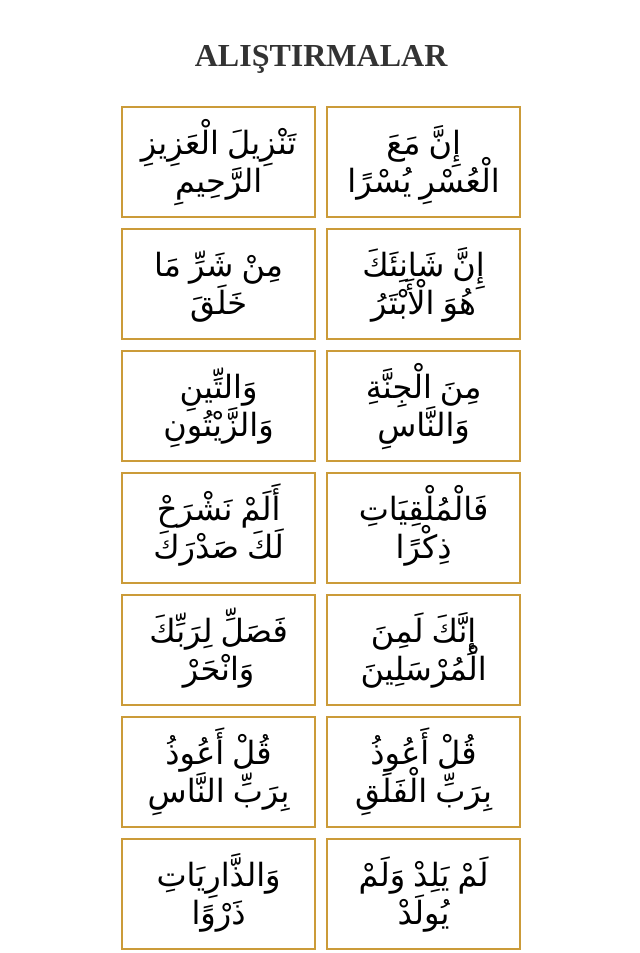
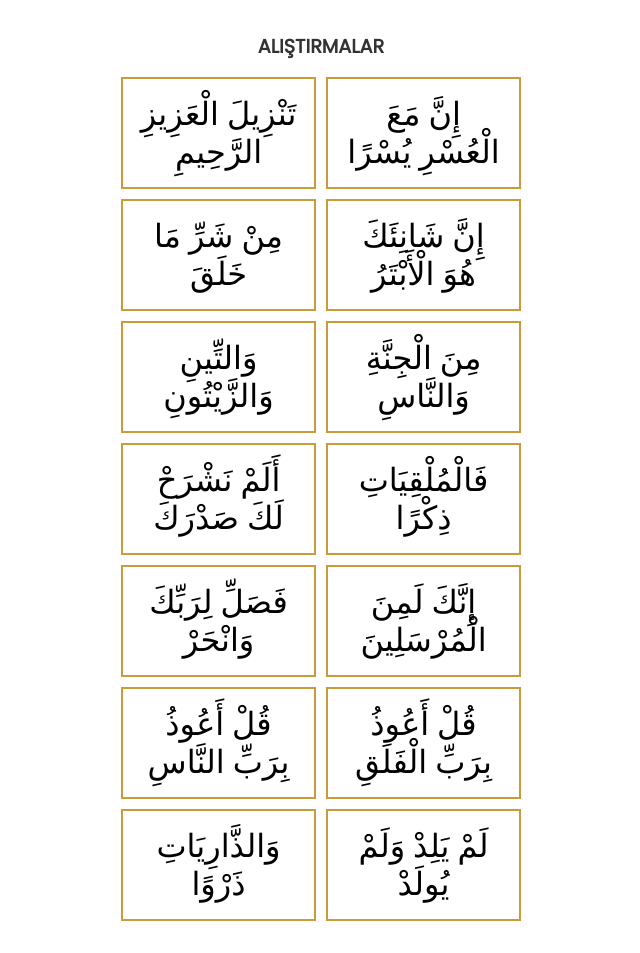
Before and after one commit to Firdevs-demir/alistirmalar-1, a plain HTML site: page index.html in a window 1280 px wide. Shown: the whole page, without its empty margins (319-959 px from the left). Drawn offline with Linux system fonts and the light colour scheme; a web font is replaced by a local one.

Commit message:
Update index.html

```diff
--- a/index.html
+++ b/index.html
@@ -1,6 +1,7 @@
 <!DOCTYPE html>
 <html lang="ar" dir="rtl">
 <head>
+  <link href="https://fonts.googleapis.com/css2?family=Poppins&display=swap" rel="stylesheet">
   <meta charset="UTF-8">
   <title>Alıştırmalar</title>
   <meta name="viewport" content="width=device-width, initial-scale=1.0">
@@ -14,9 +15,13 @@
       text-align: center;
     }
     h1 {
-      color: #333;
-      margin-bottom: 2rem;
-    }
+  font-family: 'Poppins', sans-serif; /* ← sadece başlığa Türkçe uyumlu font */
+  text-align: center;
+  font-size: 1.2rem;
+  margin: 1.0rem 0;
+  color: #333;
+  width: 100%;
+}
     .grid {
       display: grid;
       grid-template-columns: repeat(2, 1fr);
```
